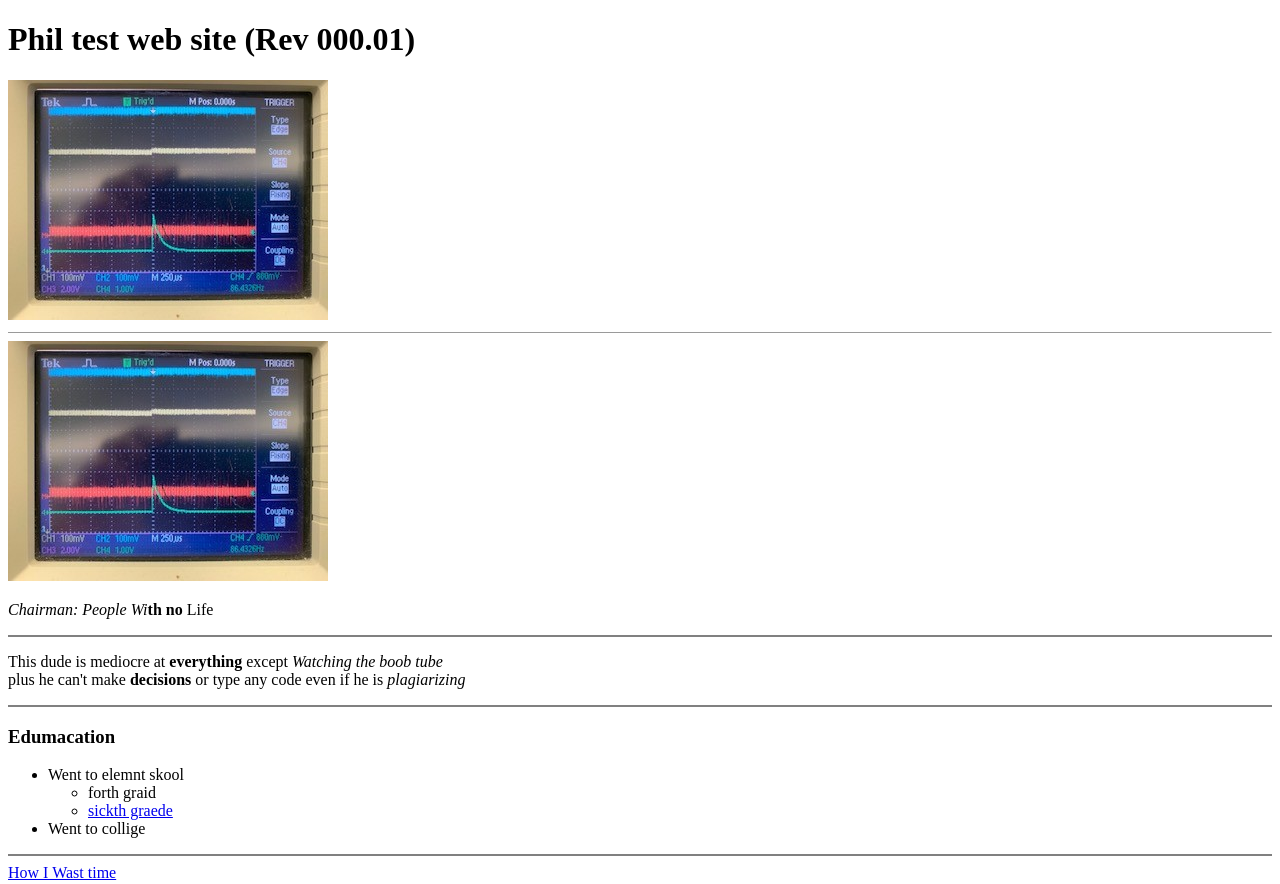
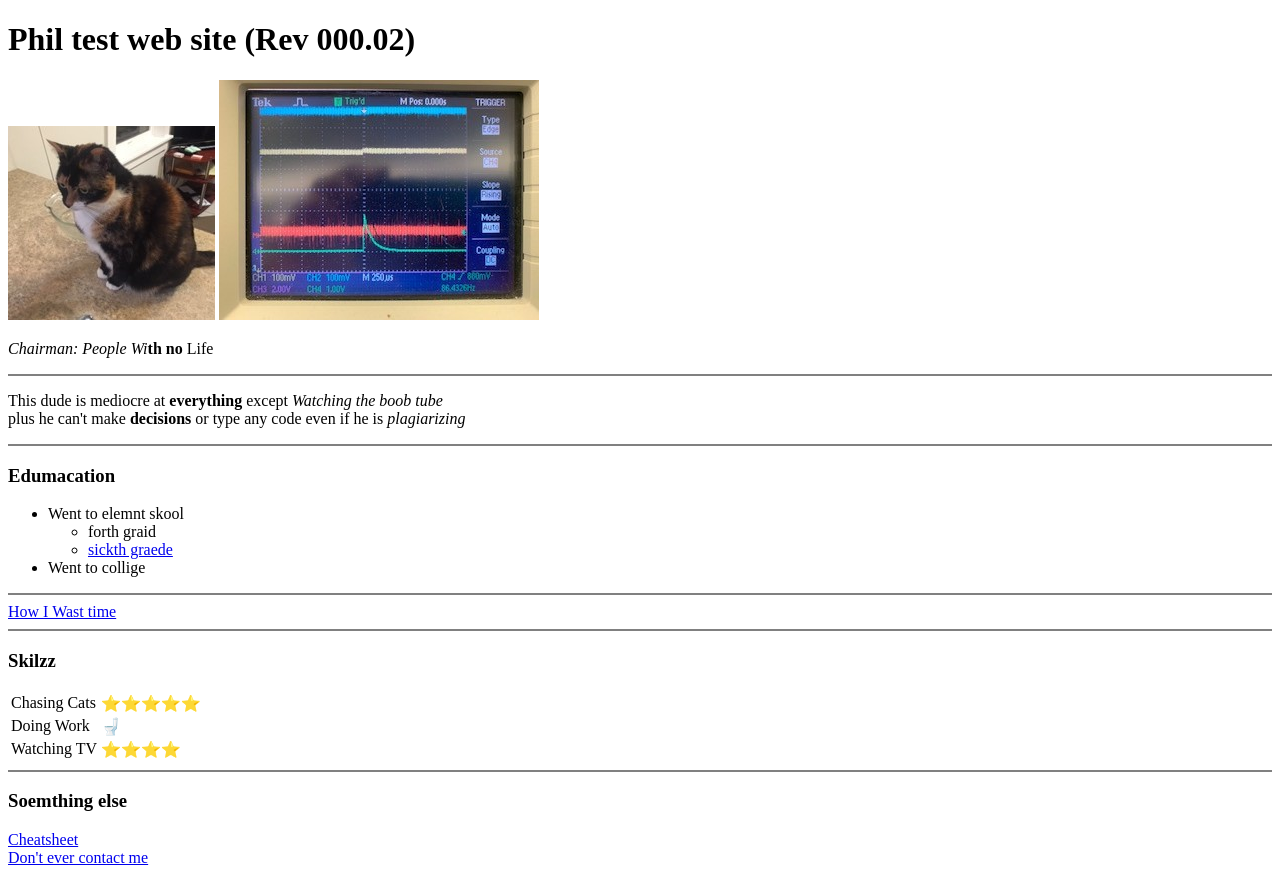
Before and after one commit to peoplewithnolife/cv, a plain HTML site: page index.html in a window 1280 px wide. Shown: the top 884 px of the page. Drawn offline with Linux system fonts and the light colour scheme.

Commit message:
Tryagain

```diff
--- a/index.html
+++ b/index.html
@@ -7,9 +7,8 @@
 </head>
 
 <body>
-  <h1>Phil test web site (Rev 000.01)</h1>
-  <img src="oscope.jpg" alt="Phil failed 2">
-  <hr size="1" />
+  <h1>Phil test web site (Rev 000.02)</h1>
+  <img src="cat2.JPG" alt="Phil failed 2">
   <img src="oscope.jpg" alt="Phil SUX">
   <p><em>Chairman: People Wi</em><strong>th no </strong>Life</p>
   <hr size="2" noshade>
```
